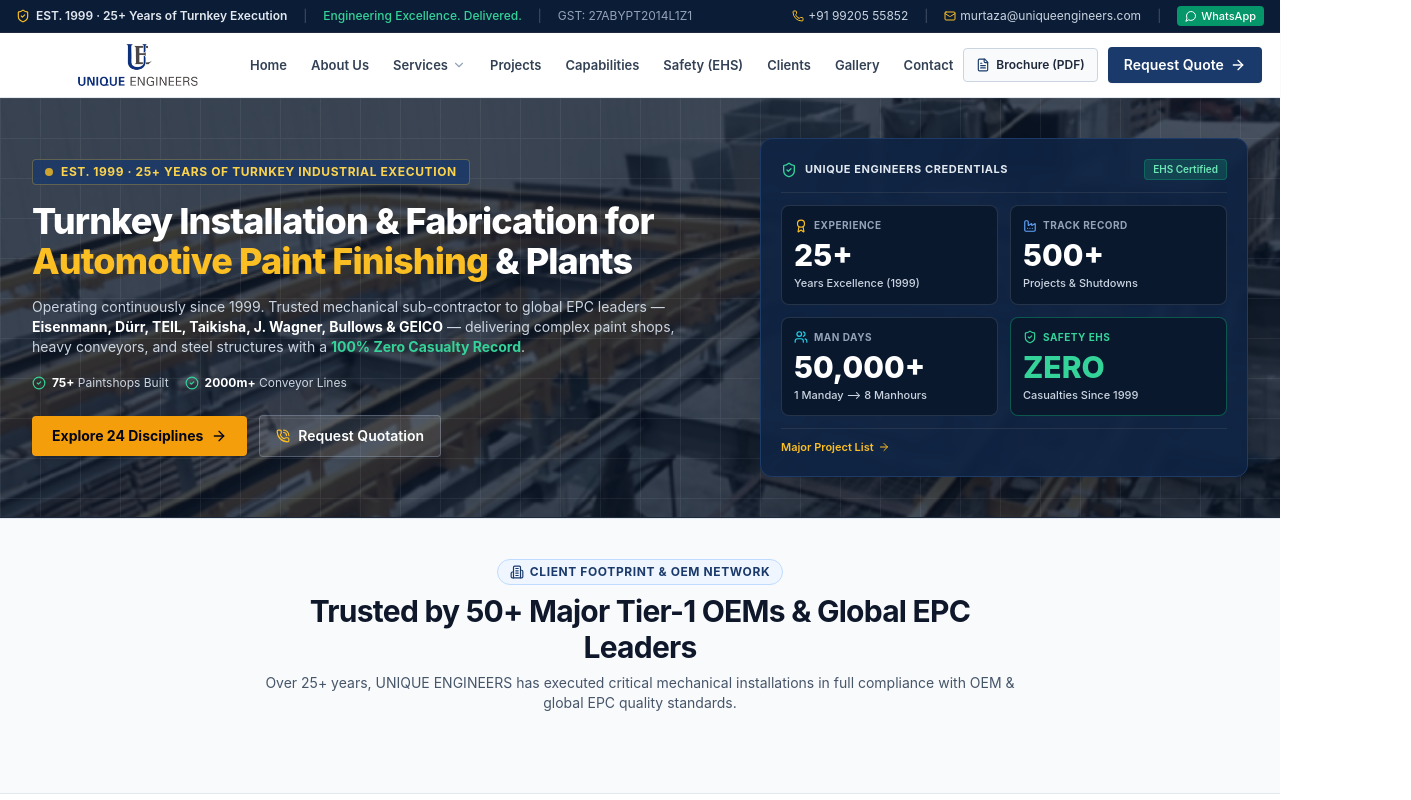
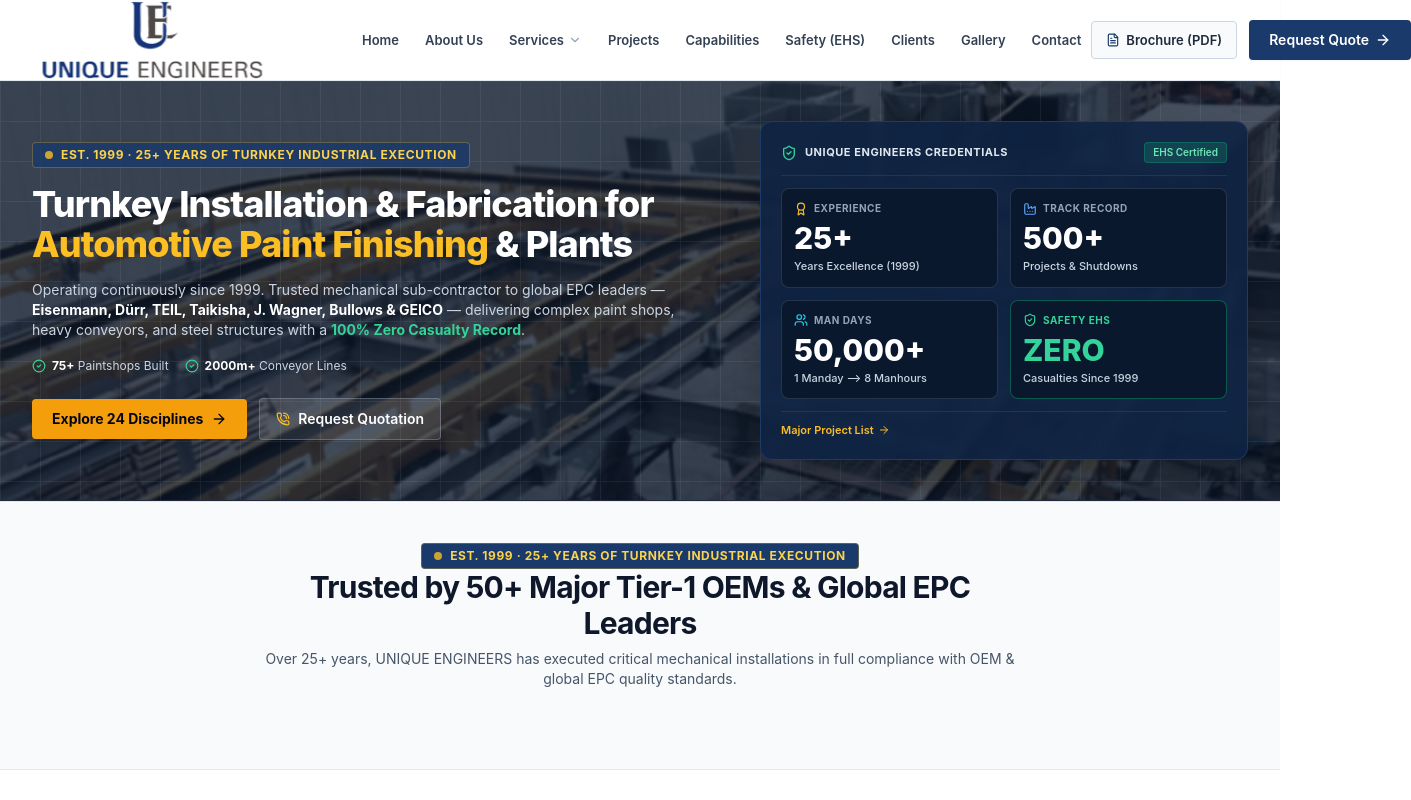
Before and after one commit to JAMHAMBO/unique-engineers-revamp, a Next.js app in the folder new-website/: page / in a window 1280 px wide. Shown: the top 800 px of the page, 1411 px wide, since content can reach past the window. Built offline with nearby package versions, Linux system fonts and the light colour scheme.

Commit message:
Enlarge header logo size and widen navigation container

```diff
--- a/new-website/src/components/home/ClientLogoMarquee.tsx
+++ b/new-website/src/components/home/ClientLogoMarquee.tsx
@@ -3,7 +3,7 @@
 import React from "react";
 import Link from "next/link";
 import Image from "next/image";
-import { ArrowRight, Building2, Handshake } from "lucide-react";
+import { ArrowRight, Building2, Handshake, ShieldCheck } from "lucide-react";
 
 export function ClientLogoMarquee() {
   return (
@@ -12,9 +12,9 @@ export function ClientLogoMarquee() {
 
         {/* Section header */}
         <div className="text-center max-w-3xl mx-auto mb-8 sm:mb-10">
-          <div className="inline-flex items-center space-x-1.5 px-3 py-1 rounded-full text-xs font-bold uppercase tracking-wider mb-2 bg-blue-50 text-[#1A3A6B] border border-blue-200">
-            <Building2 className="w-3.5 h-3.5 text-[#1A3A6B]" />
-            <span>Client Footprint &amp; OEM Network</span>
+          <div className="inline-flex items-center space-x-2 px-3 py-1 rounded bg-[#1A3A6B] border border-amber-400/30 text-amber-300 text-[11px] sm:text-xs font-bold uppercase tracking-wider">
+            <span className="w-2 h-2 rounded-full bg-amber-400 animate-pulse" />
+            <span>EST. 1999 · 25+ Years of Turnkey Industrial Execution</span>
           </div>
           <h2 className="text-2xl sm:text-3xl font-bold font-heading text-slate-900 tracking-tight">
             Trusted by 50+ Major Tier-1 OEMs &amp; Global EPC Leaders
--- a/new-website/src/components/layout/Header.tsx
+++ b/new-website/src/components/layout/Header.tsx
@@ -23,57 +23,13 @@ export function Header() {
 
   return (
     <header className="sticky top-0 z-50 w-full bg-white shadow-sm border-b border-slate-200">
-      {/* 1. Top Utility Bar — Dark Navy with Authentic Brand Colors */}
-      <div className="bg-[#0b1c36] text-slate-300 text-xs py-1.5 px-4 border-b border-slate-800 hidden md:block">
-        <div className="max-w-7xl mx-auto flex items-center justify-between">
-          <div className="flex items-center space-x-4 text-[11px] sm:text-xs">
-            <div className="flex items-center space-x-1.5 text-slate-200">
-              <ShieldCheck className="w-3.5 h-3.5 text-amber-400 shrink-0" />
-              <span className="font-semibold">EST. 1999 · 25+ Years of Turnkey Execution</span>
-            </div>
-            <span className="text-slate-600">|</span>
-            <span className="text-emerald-400 font-medium">Engineering Excellence. Delivered.</span>
-            <span className="text-slate-600">|</span>
-            <span className="text-slate-400">GST: {companyData.registrations.gst}</span>
-          </div>
+      {/* 2. Main Navigation Bar — Clean, Expanded Width, Never Wraps */}
+      <div className="max-w-[1440px] 2xl:max-w-[1560px] mx-auto px-4 sm:px-6 lg:px-8">
+        <div className="flex items-center justify-between h-20 sm:h-22">
 
-          <div className="flex items-center space-x-4 text-[11px] sm:text-xs">
-            <a
-              href={`tel:${companyData.keyContact.phone.replace(/[^0-9+]/g, "")}`}
-              className="flex items-center space-x-1 text-slate-300 hover:text-white transition-colors"
-            >
-              <Phone className="w-3 h-3 text-amber-400 shrink-0" />
-              <span>{companyData.keyContact.phone}</span>
-            </a>
-            <span className="text-slate-600">|</span>
-            <a
-              href={`mailto:${companyData.keyContact.email}`}
-              className="flex items-center space-x-1 text-slate-300 hover:text-white transition-colors hidden lg:flex"
-            >
-              <Mail className="w-3 h-3 text-amber-400 shrink-0" />
-              <span>{companyData.keyContact.email}</span>
-            </a>
-            <span className="text-slate-600 hidden lg:inline">|</span>
-            <a
-              href={companyData.keyContact.whatsappUrl}
-              target="_blank"
-              rel="noopener noreferrer"
-              className="inline-flex items-center space-x-1 bg-emerald-600 hover:bg-emerald-500 text-white font-medium px-2 py-0.5 rounded text-[11px] transition-colors"
-            >
-              <MessageCircle className="w-3 h-3 shrink-0" />
-              <span>WhatsApp</span>
-            </a>
-          </div>
-        </div>
-      </div>
-
-      {/* 2. Main Navigation Bar — Clean, Aligned, Never Wraps */}
-      <div className="max-w-7xl mx-auto px-4 sm:px-6 lg:px-8">
-        <div className="flex items-center justify-between h-16 sm:h-18">
-
-          {/* Logo — Left Aligned, Clean */}
-          <Link href="/" className="flex items-center group shrink-0 py-2">
-            <div className="relative w-44 sm:w-52 h-10 sm:h-11">
+          {/* Logo — Left Aligned, Enlarged, Crisp */}
+          <Link href="/" className="flex items-center group shrink-0 py-1.5">
+            <div className="relative w-64 sm:w-72 md:w-80 h-16 sm:h-18 md:h-20">
               <Image
                 src="/images/logo.png"
                 alt="UNIQUE ENGINEERS Logo"
@@ -85,7 +41,7 @@ export function Header() {
           </Link>
 
           {/* Desktop Navigation Links — All items on ONE unified line with whitespace-nowrap */}
-          <nav className="hidden lg:flex items-center space-x-0.5 xl:space-x-1">
+          <nav className="hidden lg:flex items-center space-x-1 xl:space-x-1.5 2xl:space-x-2">
             <Link
               href="/"
               className="px-2 xl:px-2.5 py-1.5 text-xs xl:text-[13px] font-semibold text-slate-700 hover:text-[#1A3A6B] hover:bg-slate-50 rounded transition-colors whitespace-nowrap"
@@ -192,13 +148,13 @@ export function Header() {
           </nav>
 
           {/* Desktop Right CTA Area — Aligned, Professional */}
-          <div className="hidden lg:flex items-center space-x-2.5 shrink-0">
+          <div className="hidden lg:flex items-center space-x-2.5 xl:space-x-3 shrink-0">
             <a
               href="/Unique_Engineers_Company_Profile.pdf"
               download
               target="_blank"
               rel="noopener noreferrer"
-              className="bg-slate-50 hover:bg-slate-100 border border-slate-300 hover:border-[#1A3A6B] text-slate-800 hover:text-[#1A3A6B] font-semibold px-3 py-2 rounded text-xs transition-colors inline-flex items-center space-x-1.5 whitespace-nowrap shadow-2xs"
+              className="bg-slate-50 hover:bg-slate-100 border border-slate-300 hover:border-[#1A3A6B] text-slate-800 hover:text-[#1A3A6B] font-semibold px-3.5 py-2.5 rounded text-xs xl:text-[13px] transition-colors inline-flex items-center space-x-1.5 whitespace-nowrap shadow-2xs"
               title="Download Official 2026 Company Profile (PDF)"
             >
               <FileText className="w-3.5 h-3.5 text-[#1A3A6B] shrink-0" />
@@ -207,7 +163,7 @@ export function Header() {
 
             <Link
               href="/contact"
-              className="bg-[#1A3A6B] hover:bg-[#122d56] text-white font-semibold px-3.5 xl:px-4 py-2 rounded text-xs xl:text-sm shadow-sm transition-all duration-150 inline-flex items-center space-x-1.5 whitespace-nowrap"
+              className="bg-[#1A3A6B] hover:bg-[#122d56] text-white font-semibold px-4 xl:px-5 py-2.5 rounded text-xs xl:text-sm shadow-sm transition-all duration-150 inline-flex items-center space-x-1.5 whitespace-nowrap"
             >
               <span>Request Quote</span>
               <ArrowRight className="w-4 h-4" />
```
Also changed, not shown: new-website/public/images/logo.png.
